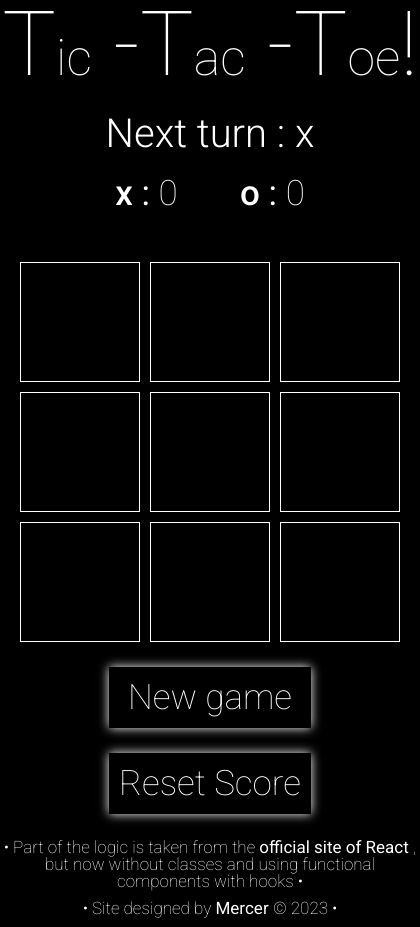
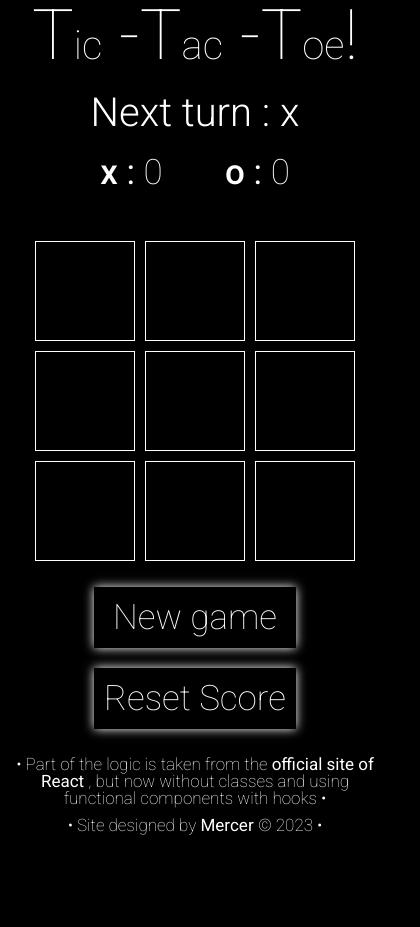
Before and after one commit to AleksMercer/Tic-Tac-Toe, a React (Create React App) app: page / in a window 390 px wide. Shown: the whole page, 420 px wide, since content can reach past the window. After the commit the page ends 844 px from the top, so only its background shows below. Built offline with nearby package versions, Linux system fonts and the light colour scheme.

Commit message:
02.03.2023 / highlighting the winner

```diff
--- a/src/app/_app.scss
+++ b/src/app/_app.scss
@@ -13,7 +13,6 @@ html, body {
 
 body #root {
 	min-height: 100%;
-	min-width: 420px;
 	display: grid;
 	grid-template: auto 1fr auto / 1fr;
 }
@@ -31,7 +30,7 @@ footer {
 	font-weight: 100;
 	text-align: center;
 
-	margin-top: 25px;
+	margin: 25px 15px 0px 15px;
 
 	.href-name {
 		font-weight: 400;
@@ -44,6 +43,7 @@ footer {
 
 @media (max-width: 700px) { // before 700px
 	.main-title {
+		white-space: nowrap;
 		font-size: 9rem;
 
 		span {
@@ -51,3 +51,13 @@ footer {
 		}
 	}
 }
+
+@media (max-width: 500px) { // before 700px
+	.main-title {
+		font-size: 7rem;
+
+		span {
+			font-size: 4rem;
+		}
+	}
+}
--- a/src/components/Board.jsx
+++ b/src/components/Board.jsx
@@ -4,13 +4,26 @@ import '../style.css';
 import Square from './Square'
 
 
-function Board({squares, click}) {
+function Board( {squares, click, winArray} ) {
+
+  let squareClass = '';
+
+  const invertOrNot = (i) => {
+
+    if( winArray && winArray.includes(i) ) {
+      return squareClass = 'square-invert'
+    } else {
+      return squareClass = 'square'
+    }
+  }
+
   return (
     <div className='game__board'>
       {
-        squares.map( (square, i) => (
-          <Square  key={i} value={square} onClick={() => click(i)} />
-        ))
+        squares.map( (square, i) => {
+          invertOrNot(i)
+          return <Square class={squareClass} value={square} onClick={() => click(i)} key={i} />
+        })
       }
     </div>
   )
--- a/src/components/ScoreCounter.jsx
+++ b/src/components/ScoreCounter.jsx
@@ -7,7 +7,7 @@ if ( JSON.parse(localStorage.getItem('playersScores')) === null ) {
 
 function Counter(props) {
 
-  if (props.winner === props.player) {
+  if (props.winner[0] === props.player) {
 
     let newScores = JSON.parse(localStorage.getItem('playersScores'))
 
--- a/src/components/Square.jsx
+++ b/src/components/Square.jsx
@@ -2,9 +2,8 @@ import React from 'react'
 import '../style.css';
 
 function Square(props) {
-
   return (
-    <button className='square' onClick={props.onClick}>{props.value}</button>
+    <button className={props.class} onClick={props.onClick}>{props.value}</button>
   )
 }
 
--- a/src/components/Winner.js
+++ b/src/components/Winner.js
@@ -16,10 +16,10 @@ export function calculateWinner(squares) {
     const [a, b, c] = lines[i];
 
     if (squares[a] && squares[a] === squares[b] && squares[a] === squares[c]) {
-      return squares[a];
+
+      return [squares[a], lines[i]];
     }
-
   }
 
-  return null;
+  return [null];
 }
--- a/src/game/Game.jsx
+++ b/src/game/Game.jsx
@@ -11,11 +11,12 @@ function Game() {
   const [xturn, setXturn] = useState(true)
   const winner = calculateWinner(board)
 
+
   const handleClick = (index) => {
 
     const cloneBoard = [...board]
 
-    if( cloneBoard[index] || winner ) return
+    if( cloneBoard[index] || winner[0] ) return
 
     cloneBoard[index] = xturn ? 'x' : 'o'
 
@@ -54,8 +55,8 @@ function Game() {
 
   const winAndTurn = () => {
 
-    if (winner) {
-      return 'Winner : ' + winner
+    if (winner[0] !== null) {
+      return 'Winner : ' + winner[0]
 
     } else if (!board.includes(null)) {
       return 'Draw!'
@@ -79,7 +80,7 @@ function Game() {
         </div>
       </div>
 
-      <Board squares={board} click={ handleClick } /> {/* returns 'div' with 9 squares-'button' */}
+      <Board squares={ board } click={ handleClick } winArray={ winner[1] }/> {/* returns 'div' with 9 squares-'button' */}
 
       <div className="game__buttons">
         { newGame() }
--- a/src/game/_game.scss
+++ b/src/game/_game.scss
@@ -39,7 +39,7 @@
     @include grid_template(repeat(3, 1fr) / repeat(3, 1fr));
     gap: 15px;
 
-    .square {
+    .square, .square-invert {
       width: 15rem;
       height: 15rem;
 
@@ -51,6 +51,10 @@
       font-weight: 600;
 
       padding-bottom: 1.5rem;
+    }
+
+    .square-invert {
+      filter: invert(100%);
     }
 
     .square:hover {
@@ -89,7 +93,7 @@
     &__board {
       gap: 10px;
 
-      .square {
+      .square, .square-invert  {
         width: 12rem;
         height: 12rem;
 
@@ -103,3 +107,23 @@
     }
   }
 }
+
+@media (max-width: 500px) { // before 700px
+  .game {
+
+    &__board {
+      gap: 10px;
+
+      .square, .square-invert  {
+        width: 10rem;
+        height: 10rem;
+
+        font-size: 7rem;
+      }
+    }
+
+    &__buttons {
+      row-gap: 20px;
+    }
+  }
+}
--- a/src/style.css
+++ b/src/style.css
@@ -123,7 +123,6 @@ html, body {
 
 body #root {
   min-height: 100%;
-  min-width: 420px;
   display: grid;
   grid-template: auto 1fr auto/1fr;
 }
@@ -139,7 +138,7 @@ footer {
   font-size: 1.7rem;
   font-weight: 100;
   text-align: center;
-  margin-top: 25px;
+  margin: 25px 15px 0px 15px;
 }
 footer .href-name {
   font-weight: 400;
@@ -150,10 +149,19 @@ footer p {
 
 @media (max-width: 700px) {
   .main-title {
+    white-space: nowrap;
     font-size: 9rem;
   }
   .main-title span {
     font-size: 5rem;
+  }
+}
+@media (max-width: 500px) {
+  .main-title {
+    font-size: 7rem;
+  }
+  .main-title span {
+    font-size: 4rem;
   }
 }
 .game {
@@ -196,7 +204,7 @@ footer p {
   grid-template: repeat(3, 1fr)/repeat(3, 1fr);
   gap: 15px;
 }
-.game__board .square {
+.game__board .square, .game__board .square-invert {
   width: 15rem;
   height: 15rem;
   background-color: black;
@@ -205,6 +213,10 @@ footer p {
   font-size: 10rem;
   font-weight: 600;
   padding-bottom: 1.5rem;
+}
+.game__board .square-invert {
+  -webkit-filter: invert(100%);
+          filter: invert(100%);
 }
 .game__board .square:hover {
   -webkit-filter: invert(100%);
@@ -240,7 +252,7 @@ footer p {
   .game__board {
     gap: 10px;
   }
-  .game__board .square {
+  .game__board .square, .game__board .square-invert {
     width: 12rem;
     height: 12rem;
     font-size: 8rem;
@@ -251,3 +263,16 @@ footer p {
     row-gap: 25px;
   }
 }
+@media (max-width: 500px) {
+  .game__board {
+    gap: 10px;
+  }
+  .game__board .square, .game__board .square-invert {
+    width: 10rem;
+    height: 10rem;
+    font-size: 7rem;
+  }
+  .game__buttons {
+    row-gap: 20px;
+  }
+}
```
